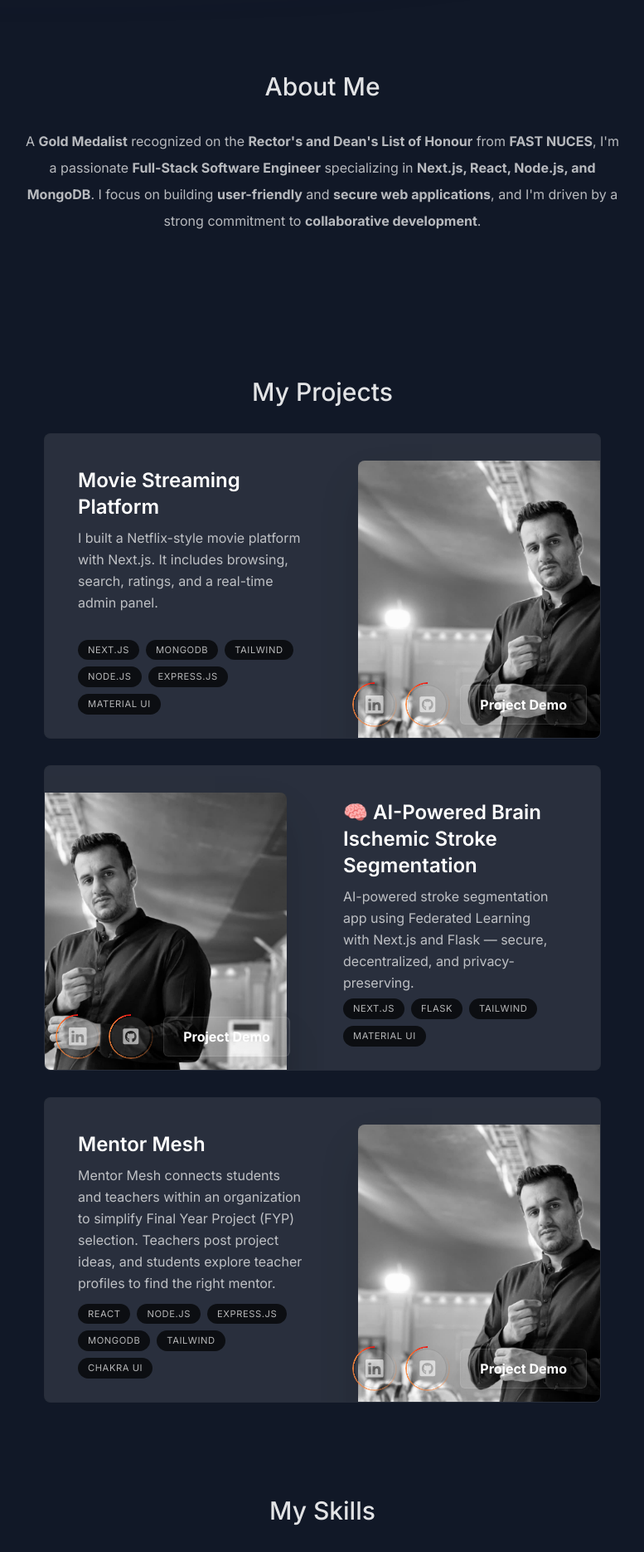
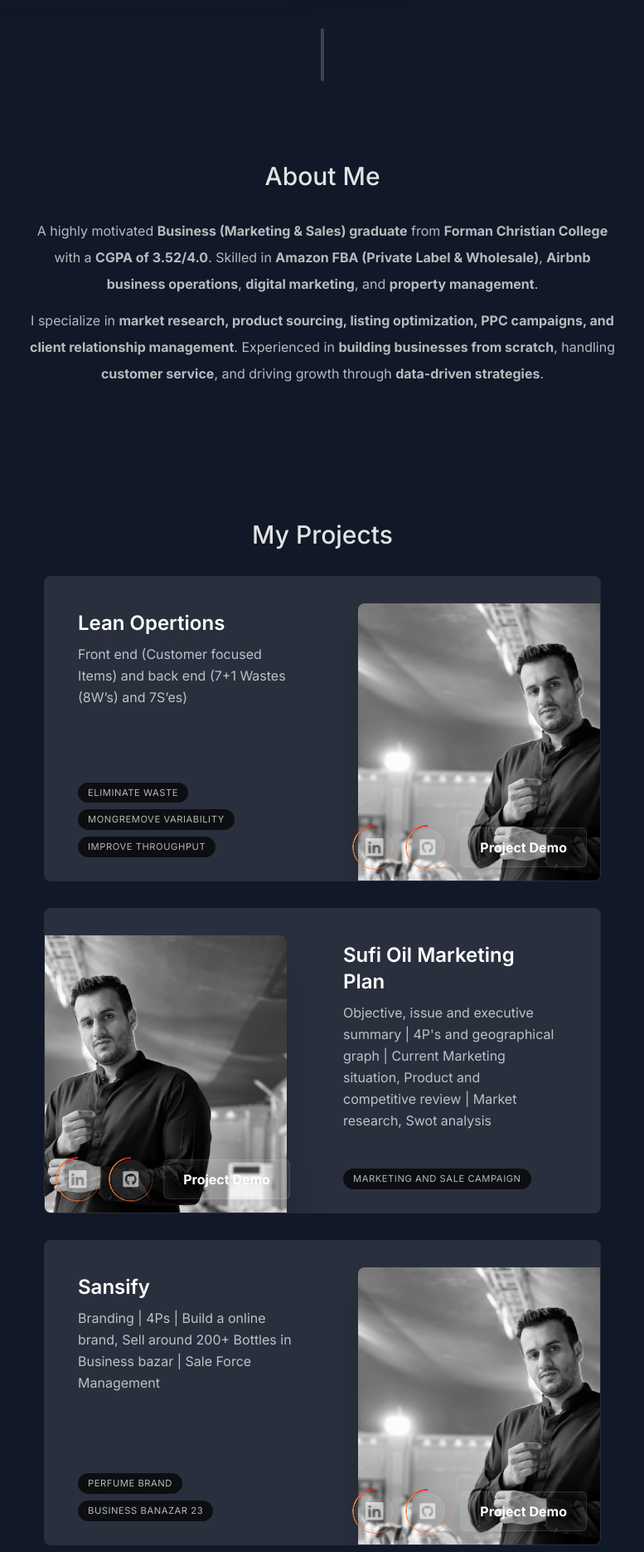
Before and after one commit to fahadishfaqmalik/Website, a Next.js app: page / in a window 1280 px wide. Shown: the part 880-2750 px from the top of the page at 83% size, without its empty margins (251-1028 px from the left). Built offline with nearby package versions, Linux system fonts and the light colour scheme.

Commit message:
Several Changes

```diff
--- a/app/layout.tsx
+++ b/app/layout.tsx
@@ -10,7 +10,7 @@ import { Toaster } from "react-hot-toast";
 const inter = Inter({ subsets: ["latin"] });
 
 export const metadata = {
-  title: "Ali Hassan | Portfolio",
+  title: "Fahad Malik | Portfolio",
   description:
     "Ali Hassan is a full-stack developer with 1 year of experience.",
   icons: {
--- a/components/about.tsx
+++ b/components/about.tsx
@@ -20,25 +20,50 @@ export default function About() {
       <SectionHeading>About me</SectionHeading>
 
       <p className="mb-3 dark:text-white/70">
-        A <span className="font-bold dark:text-white/70">Gold Medalist</span> recognized
-        on the{" "}
+        A highly motivated{" "}
         <span className="font-bold dark:text-white/70">
-          Rector's and Dean's List of Honour
+          Business (Marketing & Sales) graduate
         </span>{" "}
-        from <span className="font-bold dark:text-white/70">FAST NUCES</span>, I'm a
-        passionate{" "}
+        from{" "}
         <span className="font-bold dark:text-white/70">
-          Full-Stack Software Engineer
+          Forman Christian College
         </span>{" "}
-        specializing in{" "}
+        with a{" "}
+        <span className="font-bold dark:text-white/70">CGPA of 3.52/4.0</span>.
+        Skilled in{" "}
         <span className="font-bold dark:text-white/70">
-          Next.js, React, Node.js, and MongoDB
+          Amazon FBA (Private Label & Wholesale)
         </span>
-        . I focus on building{" "}
-        <span className="font-bold dark:text-white/70">user-friendly</span> and{" "}
-        <span className="font-bold dark:text-white/70">secure web applications</span>,
-        and I'm driven by a strong commitment to{" "}
-        <span className="font-bold dark:text-white/70">collaborative development</span>.
+        ,{" "}
+        <span className="font-bold dark:text-white/70">
+          Airbnb business operations
+        </span>
+        ,{" "}
+        <span className="font-bold dark:text-white/70">digital marketing</span>,
+        and{" "}
+        <span className="font-bold dark:text-white/70">
+          property management
+        </span>
+        .
+      </p>
+
+      <p className="dark:text-white/70">
+        I specialize in{" "}
+        <span className="font-bold dark:text-white/70">
+          market research, product sourcing, listing optimization, PPC
+          campaigns, and client relationship management
+        </span>
+        . Experienced in{" "}
+        <span className="font-bold dark:text-white/70">
+          building businesses from scratch
+        </span>
+        , handling{" "}
+        <span className="font-bold dark:text-white/70">customer service</span>,
+        and driving growth through{" "}
+        <span className="font-bold dark:text-white/70">
+          data-driven strategies
+        </span>
+        .
       </p>
     </motion.section>
   );
--- a/components/contact.tsx
+++ b/components/contact.tsx
@@ -10,7 +10,7 @@ export default function Contact() {
   const { ref } = useSectionInView("Contact");
 
   const gmailLink =
-    "https://mail.google.com/mail/?view=cm&fs=1&to=mralihassan02@gmail.com";
+    "https://mail.google.com/mail/?view=cm&fs=1&to=fahadishfaqmalik@gmail.com";
 
   return (
     <motion.section
@@ -32,14 +32,14 @@ export default function Contact() {
           target="_blank"
           rel="noopener noreferrer"
         >
-          mralihassan02@gmail.com
+          fahadishfaqmalik@gmail.com
         </a>
       </p>
 
       {/* Gmail Icon */}
       <div className="mt-6 flex justify-center">
         <a
-          href="https://mail.google.com/mail/?view=cm&fs=1&to=mralihassan02@gmail.com"
+          href="https://mail.google.com/mail/?view=cm&fs=1&to=fahadishfaqmalik@gmail.com"
           target="_blank"
           rel="noopener noreferrer"
           className="transition-transform hover:scale-110 social-icon rotating-border bg-white p-3 text-gray-700 hover:text-gray-950 flex items-center gap-2 text-[1.35rem] rounded-full focus:scale-[1.15] hover:scale-[1.15] active:scale-105 transition cursor-pointer borderBlack dark:bg-white/10 dark:text-white/60"
--- a/components/intro.tsx
+++ b/components/intro.tsx
@@ -63,11 +63,14 @@ export default function Intro() {
         initial={{ opacity: 0, y: 100 }}
         animate={{ opacity: 1, y: 0 }}
       >
-        <span className="font-bold">Hello, I'm Ali Hassan.</span> I'm a{" "}
-        <span className="font-bold">full-stack developer</span> with{" "}
-        <span className="font-bold">1 year</span> of experience. I enjoy
-        building <span className="italic">sites & apps</span>. My focus is{" "}
-        <span className="underline">React (Next.js)</span>.
+        <span className="font-bold">👋 Hi, I’m Fahad Ishfaq.</span> A{" "}
+        <span className="font-bold">Marketing & Sales graduate</span> with
+        hands-on experience in <span className="font-bold">Amazon FBA</span>,{" "}
+        <span className="font-bold">Airbnb business</span>, and{" "}
+        <span className="font-bold">digital marketing</span>. I help brands grow
+        through <span className="font-bold">market research</span>,{" "}
+        <span className="font-bold">client strategies</span>, and{" "}
+        <span className="font-bold">data-driven execution</span>.
       </motion.h1>
 
       <motion.div
--- a/lib/data.ts
+++ b/lib/data.ts
@@ -36,42 +36,44 @@ export const links = [
 
 export const experiencesData = [
   {
-    organization: "Systems Limited",
-    title: "Internee",
-    location: "Lahore / Pakistan",
+    organization: "Airbnb",
+    title: "Host",
+    location: "Lahore (Hybrid) / Pakistan",
     description:
-      "Built a full-stack e-commerce website using the MERN stack with separate panels for users and admins. Users could securely browse, add to cart, and checkout. Admins could manage the store with full CRUD functionality.",
+      "Furnished and managed a short-term rental business from scratch, handling listings, marketing, and guest services.Responded customer queries | resolved issues | ensuring smooth stays and repeat bookings | Positive guest reviewsManage operations, Maintenance, Executed marketing campaigns, increase occupancy and retained loyal clients",
     icon: React.createElement(CgWorkAlt),
-    date: "Jul 2024 – Aug 2024",
+    date: "Dec 2024 – Aug 2025",
   },
   {
-    organization : "FAST NUCES" ,
-    title: "Teaching Assistant",
-    location: "Lahore / Pakistan",
+    organization: "Amazon Virtual Assistant",
+    title: "Freelancer / VA",
+    location: "Lahore (Hybrid) / Pakistan",
     description:
-      "Assisted over 150+ students by evaluating quizzes and assignments and providing guidance in Data Structures (Spring 2024), Design and Analysis of Algorithms (Spring 2024), and Artificial Intelligence (Fall 2024).",
+      "Managed Amazon private label and wholesale | Product sourcing from China, Branding | Keyword optimization,Listing creation | Competitor analysis. Increased client sales by improving listing visibility and pricing strategies.",
     icon: React.createElement(CgWorkAlt),
-    date: "Jan 2024 – Dec 2024",
-  }
+    date: "Jan 2023 – Dec 2024",
+  },
+  {
+    organization: "Ittifaq Steel Mills",
+    title: "Internship",
+    location: "Lahore (onsite) / Pakistan",
+    description:
+      "Corporate communications and client site visits. Gained practical exposure to lead generation and deal closures.",
+    icon: React.createElement(CgWorkAlt),
+    date: "July 2022 – Sep 2022",
+  },
 ] as const;
 
 
 export const projectsData = [
   {
-    title: "Movie Streaming Platform",
+    title: "Lean Opertions",
     description:
-      "I built a Netflix-style movie platform with Next.js. It includes browsing, search, ratings, and a real-time admin panel.",
-    tags: [
-      "Next.js",
-      "MongoDB",
-      "Tailwind",
-      "Node.js",
-      "Express.js",
-      "Material UI",
-    ],
+      "Front end (Customer focused Items) and back end (7+1 Wastes (8W’s) and 7S’es)",
+    tags: ["Eliminate Waste", "MongRemove Variability", "improve throughput"],
     imageUrl: netflix,
     linkedInUrl: "https://www.linkedin.com/in/mralihassan02/details/projects/",
-    githubUrl: "https://github.com/Ali-Hassan02/Movie-Streaming-Website",
+
     videoUrls: [
       "https://youtu.be/2oxWYaVgAlw",
       "https://youtu.be/a_m9dGsqKr4",
@@ -81,28 +83,21 @@ export const projectsData = [
     ],
   },
   {
-    title: "🧠 AI-Powered Brain Ischemic Stroke Segmentation",
+    title: "Sufi Oil Marketing Plan",
     description:
-      "AI-powered stroke segmentation app using Federated Learning with Next.js and Flask — secure, decentralized, and privacy-preserving.",
-    tags: ["Next.js", "Flask", "Tailwind", "Material UI"],
+      "Objective, issue and executive summary | 4P's and geographical graph | Current Marketing situation, Product and competitive review | Market research, Swot analysis",
+    tags: ["Marketing and sale campaign"],
     imageUrl: brain,
     linkedInUrl: "https://www.linkedin.com/in/mralihassan02/details/projects/",
-    githubUrl:
-      "https://github.com/Ali-Hassan02/AI-Powered-Web-for-Brain-Stroke-Segmentation",
 
     videoUrls: ["https://youtu.be/n4cRFxpJ6Mc"],
   },
   {
-    title: "Mentor Mesh",
+    title: "Sansify",
     description:
-      "Mentor Mesh connects students and teachers within an organization to simplify Final Year Project (FYP) selection. Teachers post project ideas, and students explore teacher profiles to find the right mentor.",
+      "Branding | 4Ps | Build a online brand, Sell around 200+ Bottles in Business bazar | Sale Force Management",
     tags: [
-      "React",
-      "Node.js",
-      "Express.js",
-      "MongoDB",
-      "Tailwind",
-      "Chakra UI",
+      "Perfume brand" , "Business banazar 23"
     ],
     imageUrl: mentormesh,
     linkedInUrl: "https://www.linkedin.com/in/mralihassan02/details/projects/",
@@ -113,23 +108,32 @@ export const projectsData = [
       "https://youtu.be/2YnwgYh8mu4",
     ],
   },
-] ;
+]; ;
 
 
 export const skillsData = [
-  "JavaScript",
-  "TypeScript",
-  "React",
-  "Next.js",
-  "Node.js",
-  "HTML",
-  "CSS",
-  "Git",
-  "Tailwind",
-  "MongoDB",
-  "Apollo",
-  "Express",
-  "PostgreSQL",
-  "Python",
-  "Flask"
+  // E-commerce & Business
+  "Amazon Private Label & Wholesale",
+  "Airbnb Hosting",
+  "Property Management",
+  "4Ps",
+  "Market Research",
+  "Listing Optimization",
+  "PPC Management",
+  "Client Communication",
+  "Negotiation",
+  "Sales Force Management",
+
+  // Digital Tools & Marketing
+  "Meta Ads",
+  "Canva",
+  "Microsoft Word",
+  "Excel",
+  "PowerPoint",
+  "Google Docs & Slides",
+
+  // Business Analytics & Strategy
+  "Lean Six Sigma (DMAIC)",
+  "Lean Operations (TIMWOOD)",
+  "Project Management",
 ] as const;
```
Also changed, not shown: public/favicon.png.
